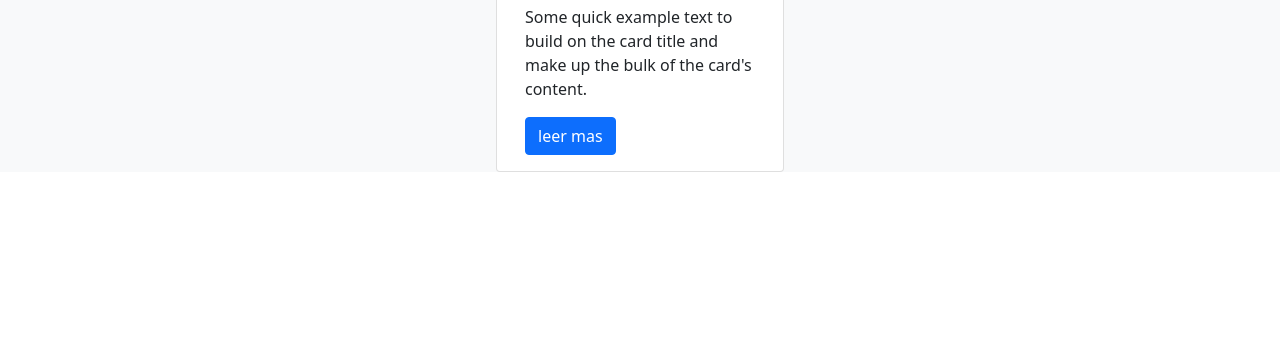
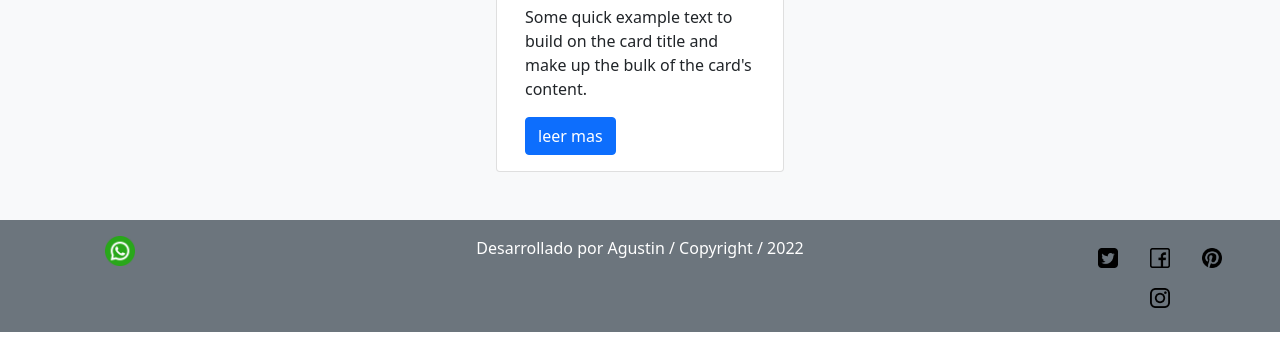
Before and after one commit to agusagui91/arq-x-bootstrap, a plain HTML site: page pages/obras.html in a window 1280 px wide. Shown: the part 935-1275 px from the top of the page. Before the commit the page ends 1107 px from the top, so only its background shows below. Drawn offline with Linux system fonts and the light colour scheme; files whose address does not match are found by name.

Commit message:
se corrigio nav footer y se lo agrego a obras.html

```diff
--- a/pages/obras.html
+++ b/pages/obras.html
@@ -13,7 +13,6 @@
   <body>
      <div class="container-fluid bg-light">
         <header class="row p-3 mb-2 bg-dark text-white">
-
           <div class="col-md-5">
             <form class="d-flex">
               <input class="form-control me-2" type="search" placeholder="Search" aria-label="Search">
@@ -22,7 +21,7 @@
           </div>
 
           <div class="col-md-2 text-center">
-                <P><img clas="img-fluid rounded" src="../img/logo.jpg" alt="" width="70px"></P>
+            <P><img clas="img-fluid rounded" src="./img/logo.jpg" alt="" width="70px"></P>
           </div>
 
           <div class="col-md-5">
@@ -99,8 +98,31 @@
 
         </main>
 
-       <footer>
+        <footer class="row p-3 mb-2 mt-5 bg-secondary text-white">
+          <div class="col-md-2 text-center">
+              <A href="https://api.whatsapp.com/send?phone=34123456789" target="blank"><img src="/img/whatsapp.png" alt="whatsapp"width="30px" class="whatsapp"></A>
+          </div>
 
+          <div class="col-md-8 text-center">
+              <P>Desarrollado por Agustin / Copyright / 2022</P>
+          </div>
+
+          <div class="col-md-2">
+              <ul class="nav justify-content-center">
+                  <li class="nav-item">
+                    <a class="nav-link active" href="https://www.twitter.com" target="blank"><img src="/img/signo-de-twitter.png" alt="twitter"width="20px"></a>
+                  </li>
+                  <li class="nav-item active">
+                    <a class="nav-link" href="https://www.facebook.com" target="blank"><img src="/img/facebook.png" alt="facebook"width="20px"></A></a>
+                  </li>
+                  <li class="nav-item active">
+                    <a class="nav-link"href="https://www.pinteres.com" target="blank"><img src="/img/logotipo-de-pinterest.png" alt="pinteres"width="20px"></a>
+                  </li>
+                  <li class="nav-item active">
+                    <a class="nav-link" href="https://www.instagram.com" target="blank"><img src="/img/logotipo-de-instagram.png" alt="whatsapp"width="20px" class="instagram"></a>
+                  </li>
+              </ul>
+          </div>
        </footer>
      </div>
 
```
Also changed, not shown: index.html (+11 -12 lines). Lines whose indentation alone changed are shown as unchanged.
